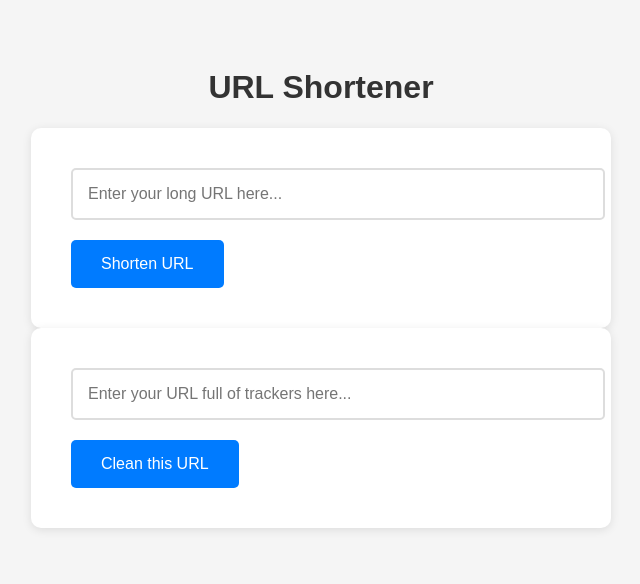
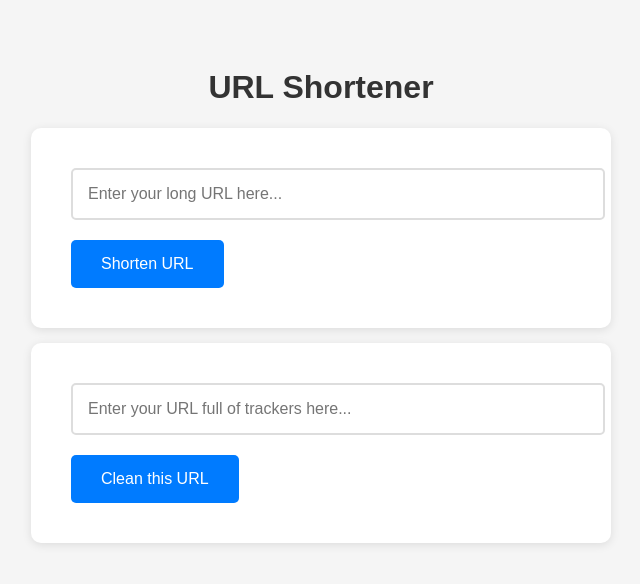
Before and after one commit to Ashita-Sharma/URL-shortener, a Flask app: page / in a window 1280 px wide. Shown: the top 584 px of the page, without its empty margins (319-959 px from the left). Run offline with Flask 3, Linux system fonts and the light colour scheme.

Commit message:
URL shortener website

```diff
--- a/templates/index.html
+++ b/templates/index.html
@@ -21,7 +21,7 @@
             border-radius: 10px;
             box-shadow: 0 2px 10px rgba(0,0,0,0.1);
             max-width: 500px;
-            margin: 0 auto;       /* Center the form */
+            margin: 15px auto;       /* Center the form */
         }
 
         input[type="text"] {
@@ -30,6 +30,7 @@
             border: 2px solid #ddd;
             border-radius: 5px;
             margin-bottom: 20px;
+            margin-right: 20px;
             font-size: 16px;
         }
 
@@ -56,7 +57,7 @@
         <input type="text"
                name="url"
                placeholder="Enter your long URL here..."
-               size="50"
+               size="40"
                required>
         <button type="submit">Shorten URL</button>
     </form>
@@ -64,7 +65,7 @@
         <input type="text"
                name="url"
                placeholder="Enter your URL full of trackers here..."
-               size="50"
+               size="40"
 
                required>
         <button type="submit">Clean this URL</button>
```
